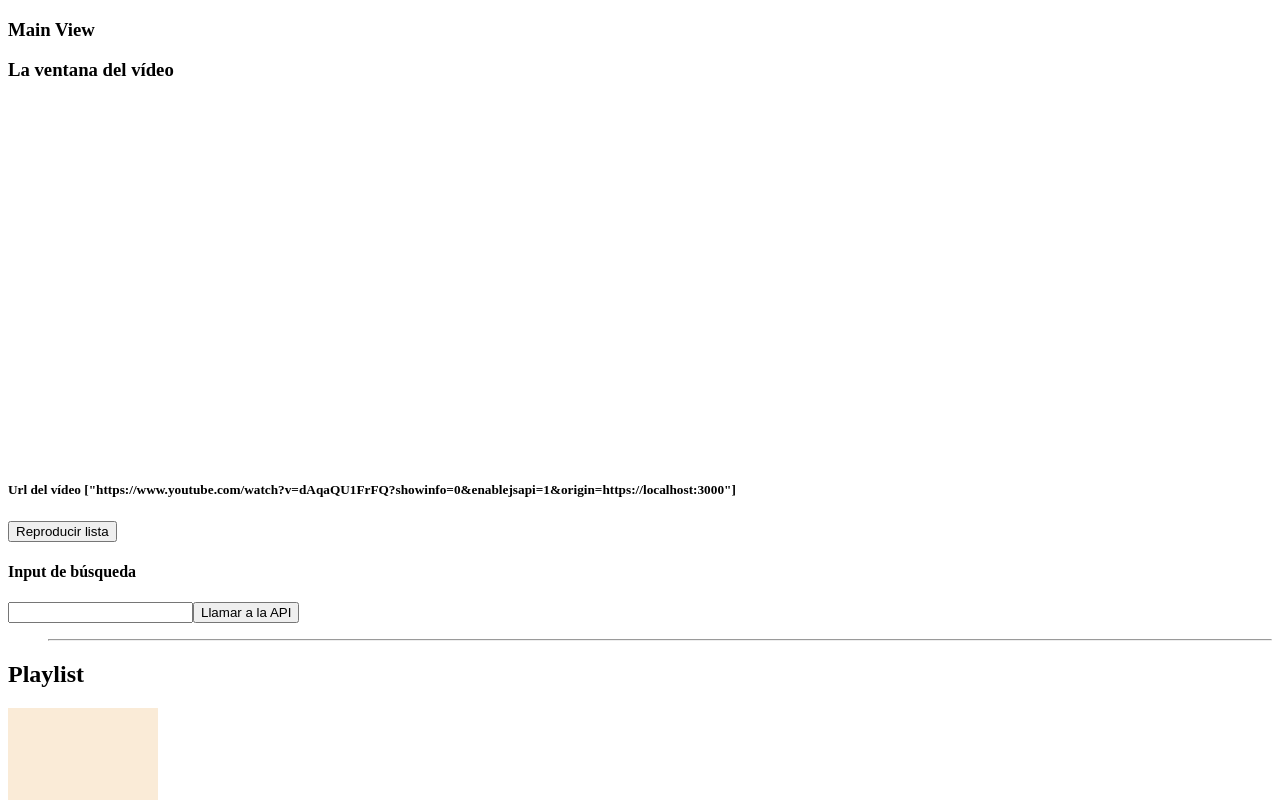
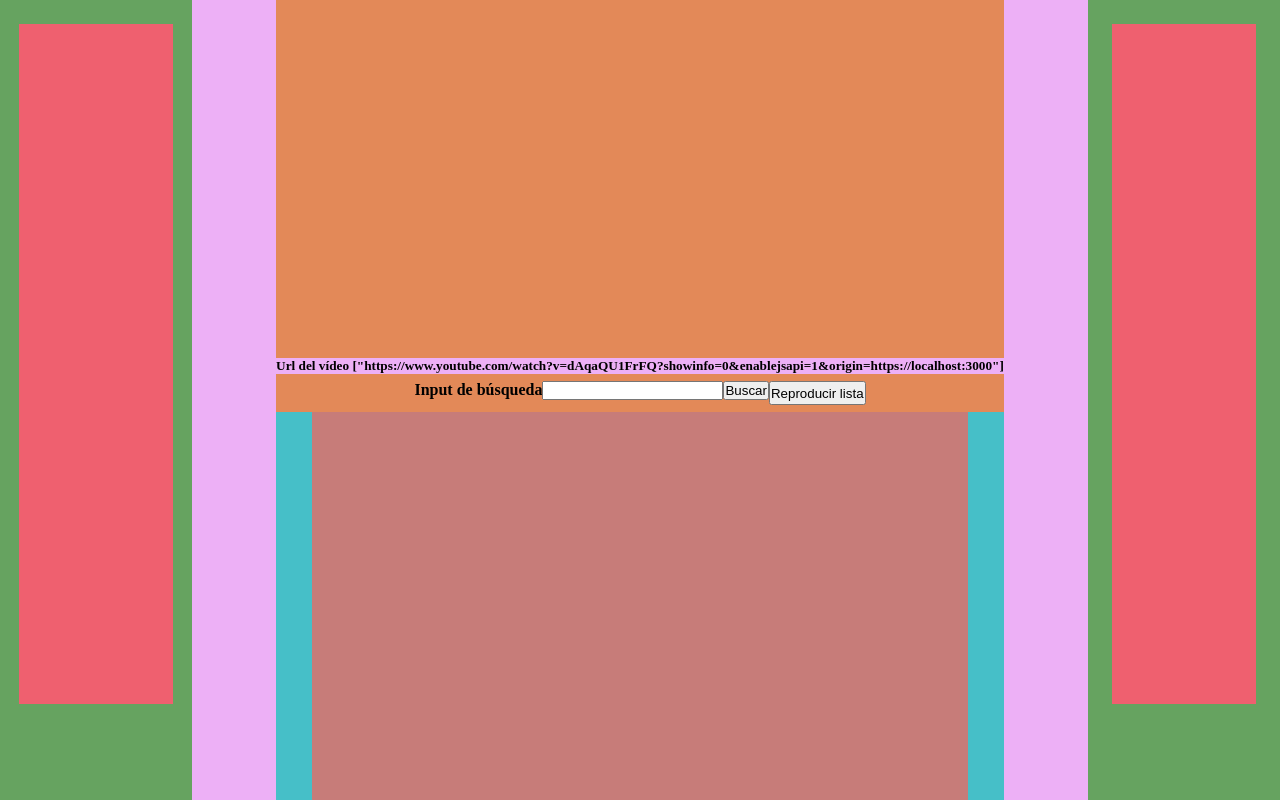
Before and after one commit to nano0144/Project-TypeScript, a React (Create React App) app in the folder client/: page / in a window 1280 px wide. Shown: the top 800 px of the page. Built offline with nearby package versions, Linux system fonts and the light colour scheme.

Commit message:
agrega maquetación

```diff
--- a/client/src/components/CardVideo.tsx
+++ b/client/src/components/CardVideo.tsx
@@ -1,4 +1,4 @@
-
+import style from "./style/style.module.css";
 
 interface ICardVideoProps {
     image: string,
@@ -17,17 +17,21 @@ const CardVideo: React.FC<ICardVideoProps> = (props) => {
     // console.log(props, 'las props que llegan a la card')
     return (
         <div key={props.videoId}>
-            <img src={props.image}
-                alt={props.title}></img> <br />
-            <strong>{props.title}</strong><br />
-            <p>{props.description}</p>
-            <p>Id del canal: {props.channelId}</p>
+            <div className={style.boxImage}>
+                <img src={props.image} className={style.imageCardVideo}
+                alt={props.title}></img>
+            </div>
+            <div>
+                <p className={style.videoDescription}><strong>{props.title}</strong></p>
+            </div>
+            <p style={{ display: "none" }}>{props.description}</p>
+            <p style={{ display: "none" }}>Id del canal: {props.channelId}</p>
             <button onClick={() => props.getUrlVideo(props.videoId, props.channelTitle)}
-            >Reproducir</button>
+            >Play</button>
             <button onClick={() => props.getChannel(props.channelId, "channelVideos")}
-            >Get - Ver Channel</button>
+            >Channel</button>
             <button onClick={() => props.addVideoList(props.videoId)}
-            >Agregar video</button>
+            >Add Video</button>
         </div>
     )
 }
--- a/client/src/components/MainVideo.tsx
+++ b/client/src/components/MainVideo.tsx
@@ -8,6 +8,7 @@ import CardVideo from "./CardVideo";
 import CardVideoChannel from "./CardVideoChannel";
 import { getChannel } from "../redux/actions"
 import { addVideo } from "../redux/actions";
+import style from "./style/style.module.css";
 
 export interface IMainVideoProps {
 
@@ -18,6 +19,7 @@ const MainVideo: React.FunctionComponent<IMainVideoProps> = (props) => {
 
     const [view, setView] = useState<string>("videos"); // Luego veo si lo uso para
     const [search, setSearch] = useState<string>(""); // Luego veo si lo uso para
+    const [memoSearch, setMemoSearch] = useState<string>("");
     // const [videoUrl, setVideoUrl] = useState<string>(""); // el input de búsqueda
     const [videoUrl, setVideoUrl] = useState<string[]>([`https://www.youtube.com/watch?v=dAqaQU1FrFQ?showinfo=0&enablejsapi=1&origin=https://localhost:3000`]); // el input de búsqueda
 
@@ -26,12 +28,12 @@ const MainVideo: React.FunctionComponent<IMainVideoProps> = (props) => {
     const listVideo = useSelector<TipadoState, TipadoState["listVideo"]>((state) => state.listVideo)
 
     // console.log('la info que llega al componente ', infoApi)
-
-
+    let fiveImage = "https://www.pngmart.com/files/14/5-Number-PNG-Background-Image.png";
     const getVideos = (e: React.MouseEvent<HTMLButtonElement>) => {
         e.preventDefault();
         if (search) {
             console.log('llamo a la pai con una búsqueda ', search)
+            setMemoSearch(search);
             dispatch(getInfo(search));
         }
     }
@@ -59,7 +61,7 @@ const MainVideo: React.FunctionComponent<IMainVideoProps> = (props) => {
 
         let newObjectVideo: object = {
             index: listVideo.length,
-            info : {
+            info: {
                 videoId: v.id.videoId,
                 title: v.snippet.title,
                 imageM: v.snippet.thumbnails.default.url
@@ -67,7 +69,6 @@ const MainVideo: React.FunctionComponent<IMainVideoProps> = (props) => {
         }
 
         console.log(newObjectVideo, ' el objeto creado para la play list');
-        // let noteUrl = `https://www.youtube.com/watch?v=${idVideo}?showinfo=0&enablejsapi=1&origin=https://localhost:3000`
 
         dispatch(addVideo(newObjectVideo))
     }
@@ -91,37 +92,30 @@ const MainVideo: React.FunctionComponent<IMainVideoProps> = (props) => {
         }
     }
 
+    // Tal vez debería manejar esto con un estado global
     const playList = () => {
         console.log(listVideo, 'cuando pido la playlist');
 
         let playList: string[] = [];
 
-        if (listVideo.length > 0 ) {
-            playList = listVideo.map((v: any)=> {
+        if (listVideo.length > 0) {
+            playList = listVideo.map((v: any) => {
                 return `https://www.youtube.com/watch?v=${v.info.videoId}?showinfo=0&enablejsapi=1&origin=https://localhost:3000`
             })
         }
         console.log(playList, 'como queda la playlist');
-        if (listVideo.length > 0 ) {
+        if (listVideo.length > 0) {
             setVideoUrl(playList);
         }
     }
-
-    // <ReactPlayer
-    //     url={[
-    //         'https://www.youtube.com/watch?v=oUFJJNQGwhk',
-    //         'https://www.youtube.com/watch?v=jNgP6d9HraI'
-    //     ]}
-    // />
-
 
 
 
 
     return (
         <div>
-            <h3>La ventana del vídeo</h3>
-            <div>
+            {/* <h3>La ventana del vídeo</h3> */}
+            <div className={style.mainVideo}>
                 {/* <ReactPlayer url={videoUrl}
                     controls={true} config={{ youtube: { playerVars: { 'rel': 0, 'showinfo': 0 } } }}
                 /> */}
@@ -132,21 +126,23 @@ const MainVideo: React.FunctionComponent<IMainVideoProps> = (props) => {
 
             <h5>Url del vídeo {videoUrl ? JSON.stringify(videoUrl) : null}</h5>
 
-            <button onClick={() => playList()}>Reproducir lista</button>
-
-
+            <div className={style.mainSearch}>
                 <h4>Input de búsqueda</h4>
                 <form action="formSearch">
                     <input type="search" value={search}
                         onChange={(e) => setSearch(e.target.value)} />
-                <button onClick={(e) => getVideos(e)}>Llamar a la API</button>
+                    <button onClick={(e) => getVideos(e)}>Buscar</button>
                 </form>
+                <button onClick={() => playList()}>Reproducir lista</button>
+            </div>
 
-            <ul style={{ listStyle: "none" }}>
+            <div className={style.mainResults}>
+                <ul className={style.mainCardVideo}>
+                    {infoApi.items && view === "videos" && <h2>Resultado relacionados a: {memoSearch} </h2>}
                     {infoApi.items && infoApi.items.length > 0 && view === "videos" ? infoApi.items.map((i: any) => {
-                    return <li key={i.id.videoId}>
+                        return <li key={i.id.videoId} className={style.cardVideo}>
                             <CardVideo
-                            image={i.snippet.thumbnails.high.url}
+                                image={i.snippet.thumbnails.medium.url}
                                 title={i.snippet.title}
                                 description={i.snippet.description}
                                 channelId={i.snippet.channelId}
@@ -158,15 +154,22 @@ const MainVideo: React.FunctionComponent<IMainVideoProps> = (props) => {
                             />
                         </li>
                     }) : null}
-            </ul>
+                    {infoApi.items && infoApi.items.length > 0 && view === "videos" ? (
+                        <li key="next" className={style.cardVideo5}>
+                            <div className={style.boxImage5}>
+                                <img src={fiveImage} className={style.imageCardVideo5}
+                                    alt={"five"}></img>
+                            </div>
+                            <strong>{""}</strong><br />
+                            <button>Prev</button>
+                            <button>Next</button>
+                        </li>) : null}
 
-            <ul style={{ listStyle: "none" }}>
-                <hr />
                     {channelInfoApi.items && channelInfoApi.items.length > 0 && view === "channelVideos" ? <h2>Channel Title: {channelInfoApi.items[0].snippet.channelTitle}</h2> : null}
                     {channelInfoApi.items && channelInfoApi.items.length > 0 && view === "channelVideos" ? channelInfoApi.items.map((i: any) => {
-                    return <li key={i.id.videoId}>
+                        return <li key={i.id.videoId} className={style.cardVideo}>
                             <CardVideoChannel
-                            image={i.snippet.thumbnails.high.url}
+                                image={i.snippet.thumbnails.medium.url}
                                 title={i.snippet.title}
                                 description={i.snippet.description}
                                 channelId={i.snippet.channelId}
@@ -178,7 +181,18 @@ const MainVideo: React.FunctionComponent<IMainVideoProps> = (props) => {
                             />
                         </li>
                     }) : null}
+                    {channelInfoApi.items && channelInfoApi.items.length > 0 && view === "channelVideos" ? (
+                        <li key="next" className={style.cardVideo5}>
+                            <div className={style.boxImage5}>
+                                <img src={fiveImage} className={style.imageCardVideo5}
+                                    alt={"five"}></img>
+                            </div>
+                            <strong>{""}</strong><br />
+                            <button>Prev</button>
+                            <button>Next</button>
+                        </li>) : null}
                 </ul>
+            </div>
         </div>
     )
 }
--- a/client/src/components/MainView.tsx
+++ b/client/src/components/MainView.tsx
@@ -1,35 +1,28 @@
 import MainVideo from "./MainVideo";
 import RigthList from "./RigthList";
-// import VideoList from "./VideoList";
-// import { addNote } from '../redux/actions';
-// import { useDispatch } from "react-redux";
+import style from "./style/style.module.css";
 
 interface IMainViewProps { };
 
 
 const MainView: React.FC<IMainViewProps> = (props) => {
-    // const dispatch = useDispatch();
-
-    // const onAddNote = (note: string) => {
-    //     dispatch(addNote(note))
-    // }
 
 
     return (
-        <div>
-            <h3>Main View</h3>
-            <div className="mainVideo">
+        <div className={style.mainBox}>
+            <div className={style.mainLeftList}>
+                <div className={style.leftlistBox}>
+
+                </div>
+            </div>
+
+            <div className={style.mainCenterBox}>
                 <MainVideo />
             </div>
-            {/* <h3>Lista de videos</h3>
-            <div className="listVideo">
-                <VideoList addNote={onAddNote} />
-                <VideoList />
-            </div> */}
-            <div className="rigthList">
-                <RigthList/>
+
+            <div className={style.mainRigthList}>
+                <RigthList />
             </div>
-
         </div>
 
     )
--- a/client/src/components/RigthList.tsx
+++ b/client/src/components/RigthList.tsx
@@ -5,6 +5,8 @@ import { useSelector } from "react-redux";
 import { TipadoState } from "../interface/interface";
 import { updateList } from "../redux/actions";
 import { useDispatch } from "react-redux";
+
+
 
 interface IRigthListProps {
 }
@@ -26,17 +28,19 @@ interface IObjectVideoInfo {
 
 
 const RigthList: React.FC<IRigthListProps> = (props) => {
-    const [videoList, setVideoList] = useState<IObjectVideo[]>([{ index: 0, info: {videoId: "", title: "", imageM: ""}}])
-    const [newVideo, setNewVideo] = useState<IObjectVideo>({ index: 0, info: {videoId: "", title: "", imageM: ""}});
-    const [transport, setTransport] = useState<IObjectVideo>({ index: 0, info: {videoId: "", title: "", imageM: ""}});
+    const [videoList, setVideoList] = useState<IObjectVideo[]>([{ index: 0, info: { videoId: "", title: "", imageM: "" } }])
+    const [newVideo, setNewVideo] = useState<IObjectVideo>({ index: 0, info: { videoId: "", title: "", imageM: "" } });
+    const [transport, setTransport] = useState<IObjectVideo>({ index: 0, info: { videoId: "", title: "", imageM: "" } });
 
     const listVideo = useSelector<TipadoState, TipadoState["listVideo"]>((state) => state.listVideo);
     const dispatch = useDispatch();
 
-    useEffect(()=>{
+    useEffect(() => {
         setVideoList(listVideo);
 
-    },[listVideo])
+    }, [listVideo])
+
+
 
 
 
@@ -52,7 +56,7 @@ const RigthList: React.FC<IRigthListProps> = (props) => {
         // console.log("sale el drag");
         // value se toma del elemento al cual se arrastra
         // console.log(index, info, 'lo que sale'); // ejemplo --> "1"
-        setTransport({index: Number(index), info: info});
+        setTransport({ index: Number(index), info: info });
     }
 
 
@@ -65,10 +69,11 @@ const RigthList: React.FC<IRigthListProps> = (props) => {
         let newIndex: number = Number(value);
         let data: IInfo = transport.info; // Guarda la copia info que se mueve
 
-        let newStateInfo : IObjectVideoInfo[] = videoList.map((d:IObjectVideo)=>{
-            return {info: d.info} });
+        let newStateInfo: IObjectVideoInfo[] = videoList.map((d: IObjectVideo) => {
+            return { info: d.info }
+        });
 
-        newStateInfo.splice(newIndex, 0, {info: transport.info});
+        newStateInfo.splice(newIndex, 0, { info: transport.info });
 
         if (newIndex > oldIndex) {
             newStateInfo.splice(oldIndex, 1);
@@ -79,7 +84,7 @@ const RigthList: React.FC<IRigthListProps> = (props) => {
 
         let newState: IObjectVideo[] = [];
 
-        for (var i = 0 ; i < newStateInfo.length ; i++) {
+        for (var i = 0; i < newStateInfo.length; i++) {
 
             let element = {
                 index: videoList[i].index,
@@ -96,14 +101,14 @@ const RigthList: React.FC<IRigthListProps> = (props) => {
     //     setNewVideo({ index: videoList.length, info: {videoId: "", title: value, imageM: ""} })
     // }
 
-    const removeItem = (value:number) => {
+    const removeItem = (value: number) => {
         let newState = [...videoList];
         newState.splice(value, 1);
         // Voy a recorrer para reasignar valores a los ìndices
         // para que siga funcionando todo
 
-        for (let i = value ; i < newState.length ; i++) {
-            newState[i].index = i ;
+        for (let i = value; i < newState.length; i++) {
+            newState[i].index = i;
         }
         setVideoList(newState);
         // console.log(newState, value, ' el nuúmero que me llega');
@@ -113,16 +118,17 @@ const RigthList: React.FC<IRigthListProps> = (props) => {
 
 
     return (
-        <div>
-            <h2>Playlist</h2>
+        <div className={style.mainRigthList}>
             {/* <form>
                 <input type="text" value={newVideo.info.title}
-                    onChange={(e) => onChangeNewVideo(e.target.value)} />
+                onChange={(e) => onChangeNewVideo(e.target.value)} />
 
                 <button onClick={(e) => addVideo(e)}>Agregar Video</button>
             </form> */}
-            <div className={style.listBox}>
+            {/* <h2>Playlist</h2> */}
+            <div className={style.rigthlistBox}>
                 <ul>
+
                     {videoList.map((video: IObjectVideo) => {
                         return <li className={style.listItem} draggable="true"
                             key={video.index}
@@ -130,17 +136,23 @@ const RigthList: React.FC<IRigthListProps> = (props) => {
                             onDragOver={(e) => e.preventDefault()}
                             onDragStart={() => onDrag(video.index, video.info)}
                             onDrop={() => onDrop(video.index)}
-                        >   {video.info.title} <br/>
-                        <button onClick={()=>removeItem(video.index)}
-                        >x</button>
-                        <img src={video.info.imageM} alt={video.info.title} />
+                        >
+                            <img src={video.info.imageM} alt={video.info.title}/>
+                            <p className={style.videoDescription}>{video.info.title}</p>
+                            <button onClick={() => removeItem(video.index)}
+                            >x</button>
                         </li>
                     })}
+
                 </ul>
             </div>
-            {videoList ? JSON.stringify(videoList) : null}
+
+
+
+
+            {/* {videoList ? JSON.stringify(videoList) : null}
             <p></p>
-            {newVideo ? JSON.stringify(newVideo) : null}
+            {newVideo ? JSON.stringify(newVideo) : null} */}
 
         </div>
     )
--- a/client/src/components/style/style.module.css
+++ b/client/src/components/style/style.module.css
@@ -1,25 +1,187 @@
-.listBox {
-    /* height: 150px;
-    width: 900px; */
-    height: 700px;
-    width: 150px;
-    background-color: antiquewhite;
-    /* justify-content: center;
-    display: flex; */
-    list-style: none;
+* {
+    padding: 0px;
+    margin: 0px;
+}
+
+.mainBox {
+    /* La caja principal */
+    background-color: rgb(103, 158, 246);
+    position: absolute;
+    height: 100%;
+    width: 100%;
     display: flex;
+}
 
+.mainCenterBox {
+    /* La caja central que contiene el video y los resultados */
+    background-color: rgb(237, 176, 246);
+    display: flex;
+    /* para centrar un div dentro de otro div */
+    justify-content: center;
+    /* para centrar un div dentro de otro div */
+    /* align-items: center;  para centrar un div dentro de otro div */
+    position: relative;
+    height: 100%;
+    width: 70%;
+}
+
+.mainLeftList {
+    /* La caja de la derecha */
+    background-color: rgb(102, 163, 96);
+    display: flex;
+    /* para centrar un div dentro de otro div */
+    justify-content: center;
+    /* para centrar un div dentro de otro div */
+    /* align-items: center;  para centrar un div dentro de otro div */
+    position: relative;
+    height: 100%;
+    width: 15%;
+    right: 0%;
+}
+
+.mainRigthList {
+    /* La caja de la izquierda */
+    background-color: rgb(102, 163, 96);
+    display: flex;
+    /* para centrar un div dentro de otro div */
+    justify-content: center;
+    /* para centrar un div dentro de otro div */
+    /* align-items: center;  para centrar un div dentro de otro div */
+    position: relative;
+    height: 100%;
+    width: 15%;
 
 }
 
+.mainVideo {
+    background-color: rgb(227, 137, 88);
+    display: flex;
+    /* para centrar un div dentro de otro div */
+    justify-content: center;
+    /* para centrar un div dentro de otro div */
+    /* align-items: center;  para centrar un div dentro de otro div */
+    position: relative;
+    height: 42%;
+    width: auto;
+    top: 0px;
+    padding-top: 2%;
+    padding-bottom: 1%;
+    bottom: 0px;
+}
+
+.mainSearch {
+    background-color: rgb(227, 137, 88);
+    display: flex;
+    /* para centrar un div dentro de otro div */
+    justify-content: center;
+    /* para centrar un div dentro de otro div */
+    height: 3%;
+    width: auto;
+    padding-top: 1%;
+    padding-bottom: 1%;
+
+}
+
+.mainResults {
+    background-color: rgb(70, 191, 200);
+    display: flex;
+    max-height: 50%;
+    min-height: 50%;
+    width: auto;
+    justify-content: center;
+    /* padding-bottom: 0px;
+    margin-bottom: 0px;
+    border-bottom: 0px; */
+
+}
+
+.rigthlistBox {
+    background-color: rgb(239, 96, 111);
+    display: flex;
+    /* para centrar un div dentro de otro div */
+    justify-content: center;
+    /* para centrar un div dentro de otro div */
+    /* align-items: center;  /* para centrar un div dentro de otro div */
+    top: 3%;
+    position: relative;
+    min-height: 85%;
+    max-height: 85%;
+    min-width: 500%;
+    max-width: 500%;
+}
+
+.leftlistBox {
+    background-color: rgb(239, 96, 111);
+    display: flex;
+    /* para centrar un div dentro de otro div */
+    justify-content: center;
+    /* para centrar un div dentro de otro div */
+    /* align-items: center;  /* para centrar un div dentro de otro div */
+    top: 3%;
+    position: relative;
+    min-height: 85%;
+    max-height: 85%;
+    min-width: 80%;
+    max-width: 80%;
+}
+
 .listItem {
-    height: 120px;
-    width: 100px;
-    background-color: darkgoldenrod;
     list-style: none;
-    display: flex;
-    justify-content: space-around;
+}
+
+.mainCardVideo {
+    background-color: rgba(239, 103, 96, 0.761);
+    list-style: "none";
+    width: 90%;
     display: inline-block;
-    /* margin-right: 30px; */
-    margin-top: 20px;
+
 }
+
+.cardVideo {
+    display: inline-block;
+    background-color: rgb(79, 94, 237);
+    margin-top: 2%;
+    margin-left: 2%;
+    margin-right: 2%;
+    margin-bottom: 0%;
+    /* margin: 2%; */
+    width: 29.3%;
+    height: 40%;
+}
+.boxImage {
+    background-color: rgb(237, 79, 232);
+    width: 100%;
+    height: 100%;
+}
+.boxImage5 {
+    background-color: rgb(237, 79, 232);
+    width: 100%;
+    height: 70%;
+}
+
+.cardVideo5 {
+    display: inline-block;
+    background-color: rgb(79, 94, 237);
+    margin: 2%;
+    width: 29.3%;
+    height: 40%;
+}
+
+.videoDescription {
+    overflow: hidden;
+    text-overflow: ellipsis;
+    display: -webkit-box;
+    -webkit-box-orient: vertical;
+    -webkit-line-clamp: 2;
+}
+
+.imageCardVideo {
+    max-width: 75%;
+    max-height: 60%;
+}
+
+.imageCardVideo5 {
+    max-width: 60%;
+    max-height: 60%;
+
+}
```
Also changed, not shown: client/src/components/CardVideoChannel.tsx (+10 -5 lines). Lines whose indentation alone changed are shown as unchanged.
